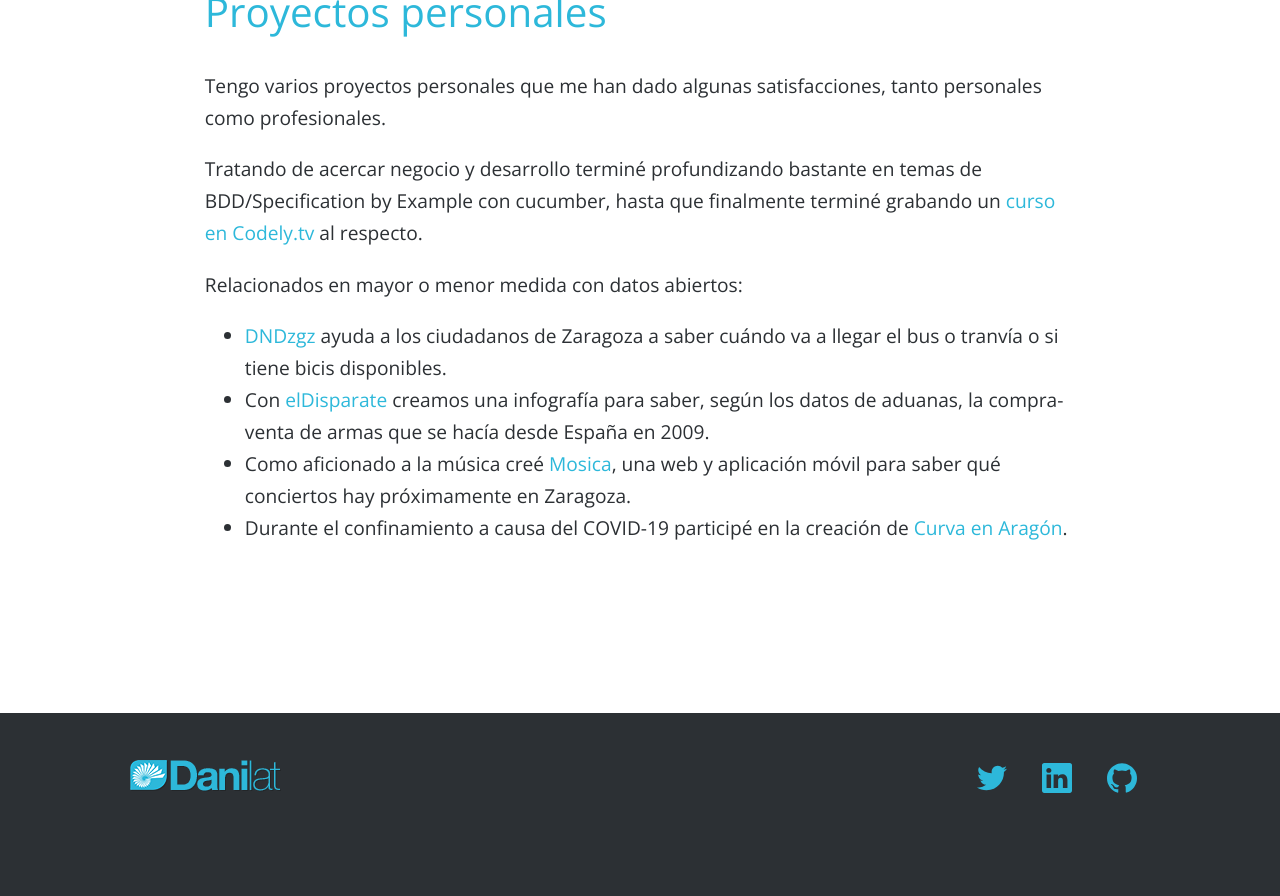
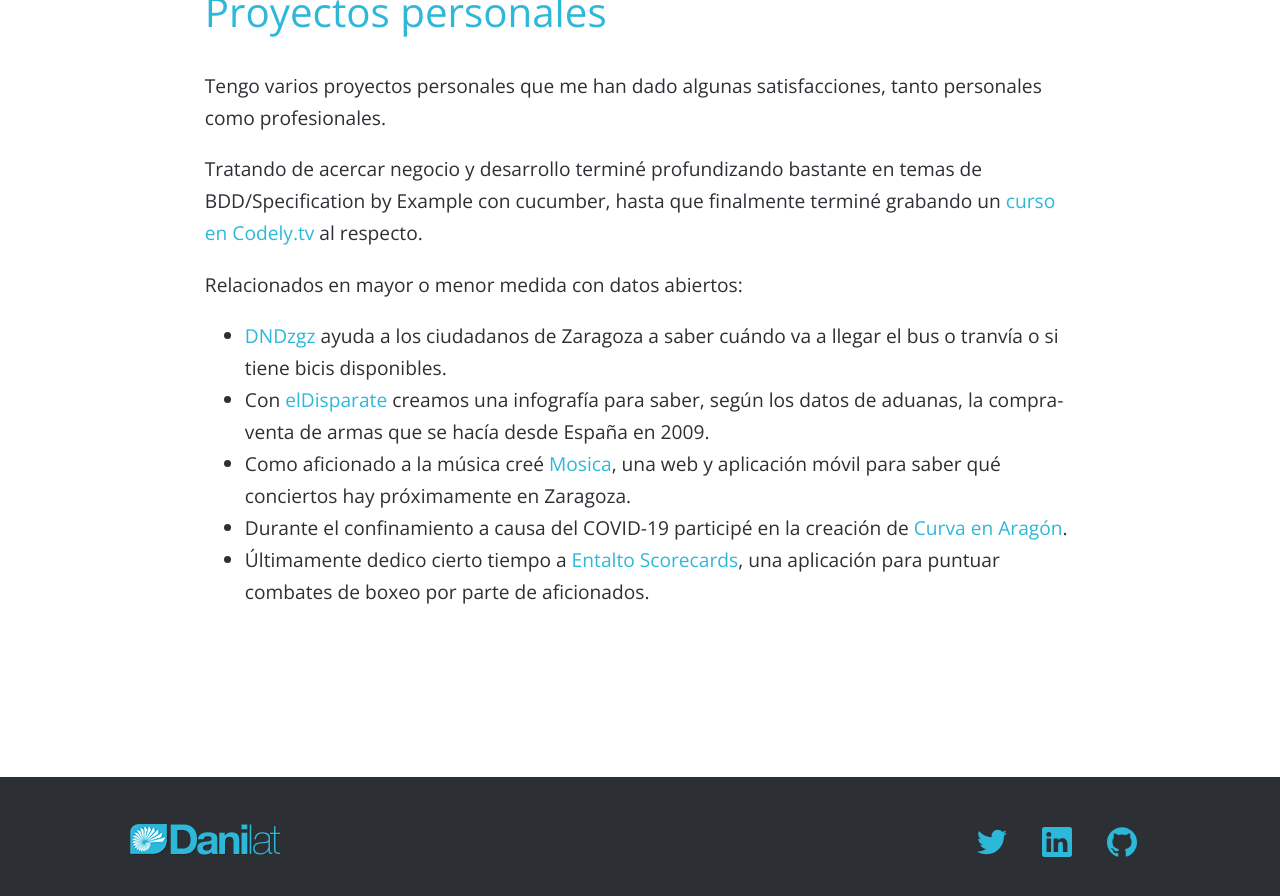
Before and after one commit to danilat/danilat.github.io, a Jekyll site: the page built from index.html, in a window 1280 px wide and 900 px high, scrolled down 2614 px. Shown: the top 896 px of the window. Built offline with Jekyll 4.4.1, drawn with Linux system fonts in a browser that asks for light colours; before the commit the page ends 3450 px from its top, so only the background shows below that.

Commit message:
Update index.html

```diff
--- a/index.html
+++ b/index.html
@@ -50,6 +50,7 @@ layout: one_column
                     <li>Con <a href="https://www.elperiodicodearagon.com/noticias/aragon/eldisparate-de-enciclopedia-comercio-belico_674935.html">elDisparate</a> creamos una infografía para saber, según los datos de aduanas, la compra-venta de armas que se hacía desde España en 2009.</li>
                     <li>Como aficionado a la música creé <a href="http://www.mosica.es/">Mosica</a>, una web y aplicación móvil para saber qué conciertos hay próximamente en Zaragoza.</li>
                     <li>Durante el confinamiento a causa del COVID-19 participé en la creación de <a href="https://curvaenaragon.com/">Curva en Aragón</a>.</li>
+                    <li>Últimamente dedico cierto tiempo a <a href="https://www.entalto.com/">Entalto Scorecards</a>, una aplicación para puntuar combates de boxeo por parte de aficionados.</li>
                 </ul>
             </p>
         </article>
```
